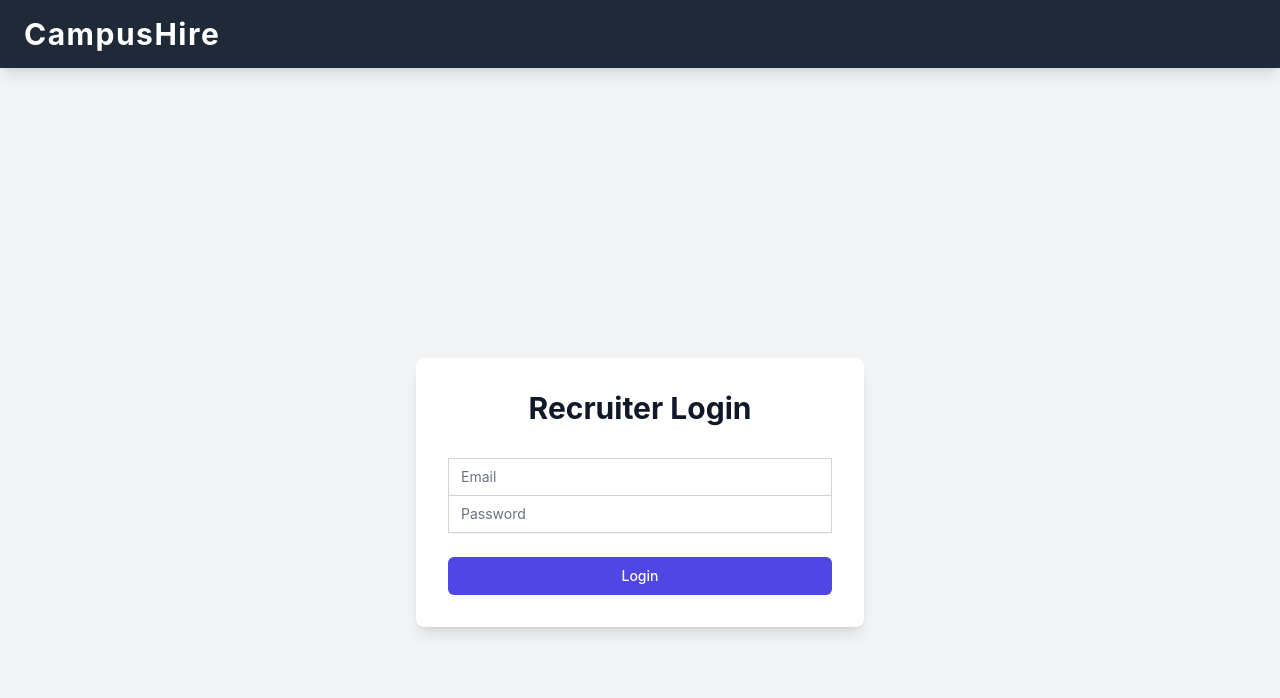
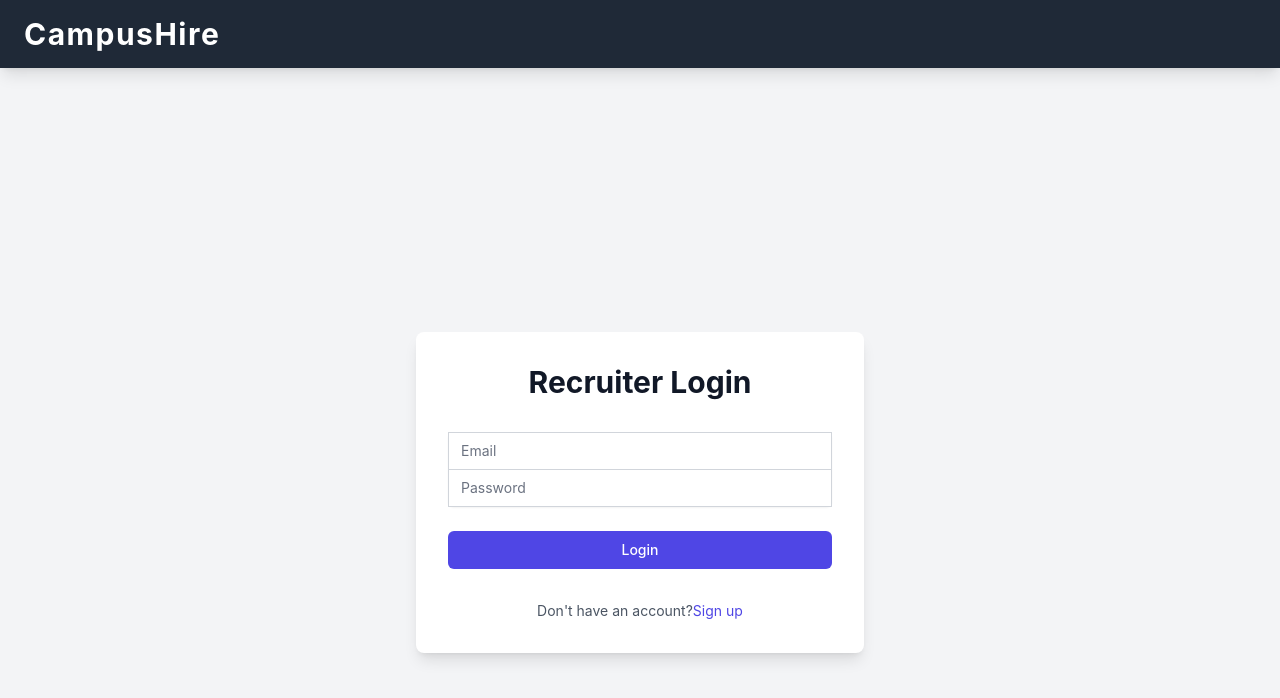
Before and after one commit to jayantgoyal1502/CampusHire, a React (Create React App) app in the folder frontend/: page /login/recruiter in a window 1280 px wide. Shown: the top 698 px of the page. Built offline with nearby package versions, Linux system fonts and the light colour scheme.

Commit message:
Login signup navigation button added in recruiter side

```diff
--- a/frontend/src/pages/RecruiterLoginPage.js
+++ b/frontend/src/pages/RecruiterLoginPage.js
@@ -55,6 +55,17 @@ const RecruiterLoginPage = () => {
                         </button>
                     </div>
                 </form>
+                <div className="text-center mt-4">
+                    <p className="text-sm text-gray-600">
+                        Don't have an account?
+                        <button
+                            onClick={() => navigate('/register/recruiter')}
+                            className="text-indigo-600 hover:underline focus:outline-none"
+                        >
+                            Sign up
+                        </button>
+                    </p>
+                </div>
             </div>
         </div>
     );
--- a/frontend/src/pages/RecruiterRegisterPage.js
+++ b/frontend/src/pages/RecruiterRegisterPage.js
@@ -240,9 +240,19 @@ const RecruiterRegisterPage = () => {
                         >
                             Register
                         </button>
-
                     </div>
                 </form>
+                <div className="text-center mt-4">
+                    <p className="text-sm text-gray-600">Already have an account?
+                        <button
+                            type="button"
+                            onClick={() => navigate('/login/recruiter')}
+                            className="text-indigo-600 hover:text-indigo-800 font-medium"
+                        >
+                            Login here
+                        </button>
+                    </p>
+                </div>
             </div>
         </div>
     );
```
